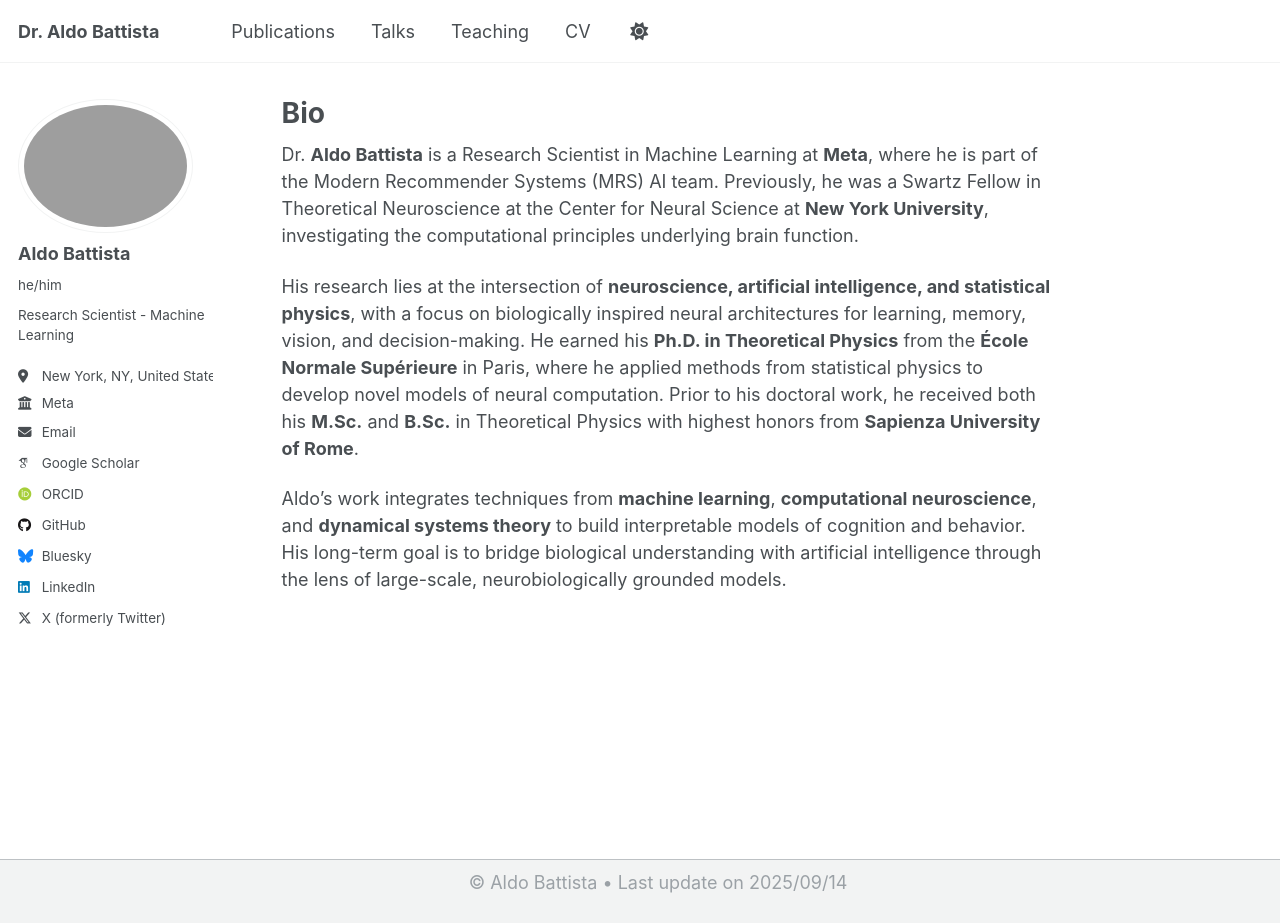
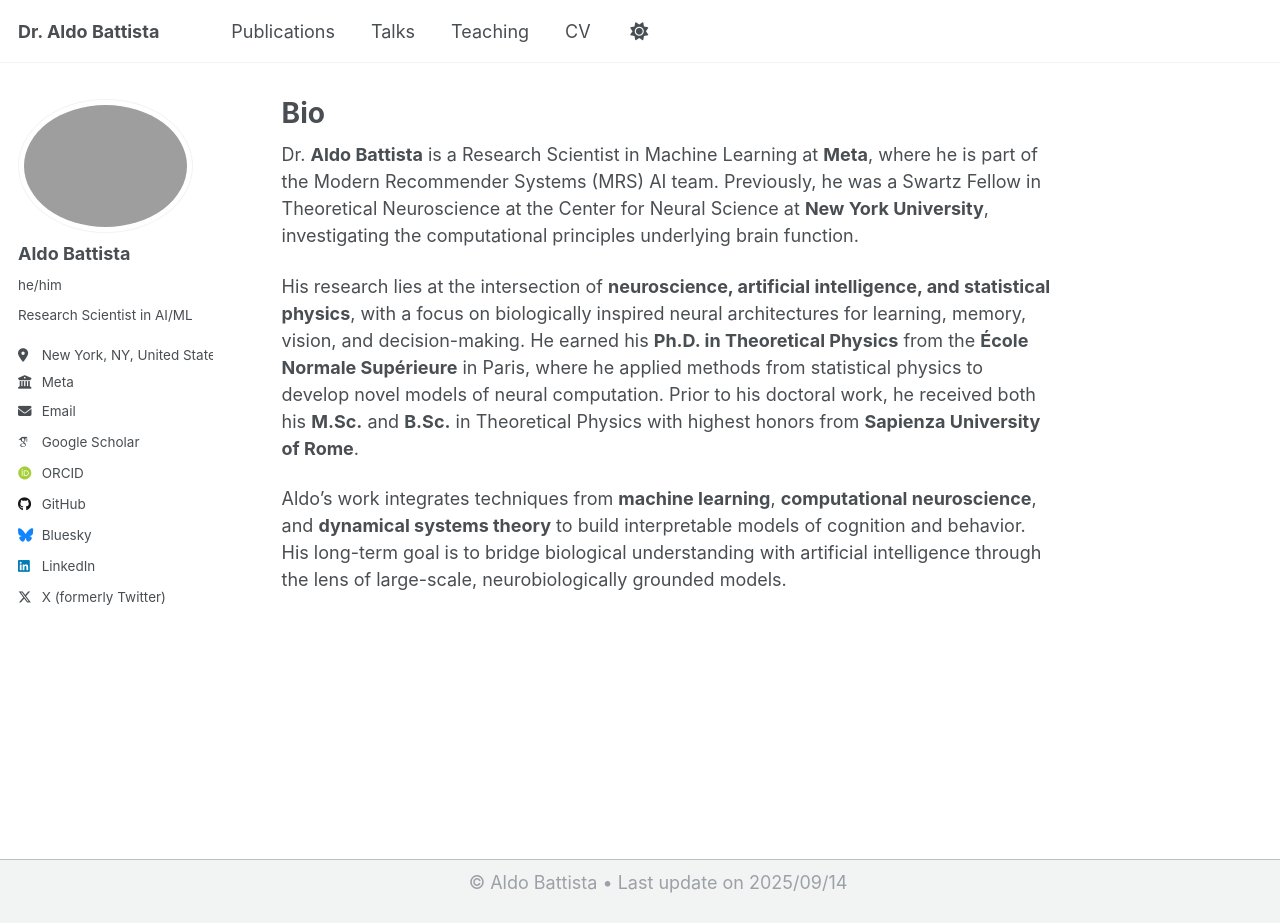
Before and after one commit to aldobattista/aldobattista.github.io, a Jekyll site: the page built from _pages/about.md, in a window 1280 px wide and 923 px high. Built offline with Jekyll 4.4.1, drawn with Linux system fonts in a browser that asks for light colours; some web fonts are replaced.

Commit message:
Update title

```diff
--- a/_config.yml
+++ b/_config.yml
@@ -12,7 +12,7 @@ site_theme               : "default"
 title                    : "Dr. Aldo Battista"
 title_separator          : "-"
 name                     : &name "Aldo Battista"
-description              : &description "Research Scientist - Machine Learning"
+description              : &description "Research Scientist in AI/ML"
 url                      : https://www.aldobattista.com #url                      : https://aldobattista.github.io # the base hostname & protocol for your site e.g. "https://[your GitHub username].github.io" or if you already have some other page hosted on Github then use "https://[your GitHub username].github.io/[Your Repo Name]"
 baseurl                  : "" # the subpath of your site, e.g. "/blog"
 repository               : "academicpages/academicpages.github.io"
@@ -25,7 +25,7 @@ author:
   avatar           : "website_pic.png"
   name             : "Aldo Battista"
   pronouns         : "he/him" # example: "she/her"
-  bio              : "Research Scientist - Machine Learning"
+  bio              : "Research Scientist in AI/ML"
   location         : "New York, NY, United States"
   employer         : "Meta"
   uri              : # URL
```
